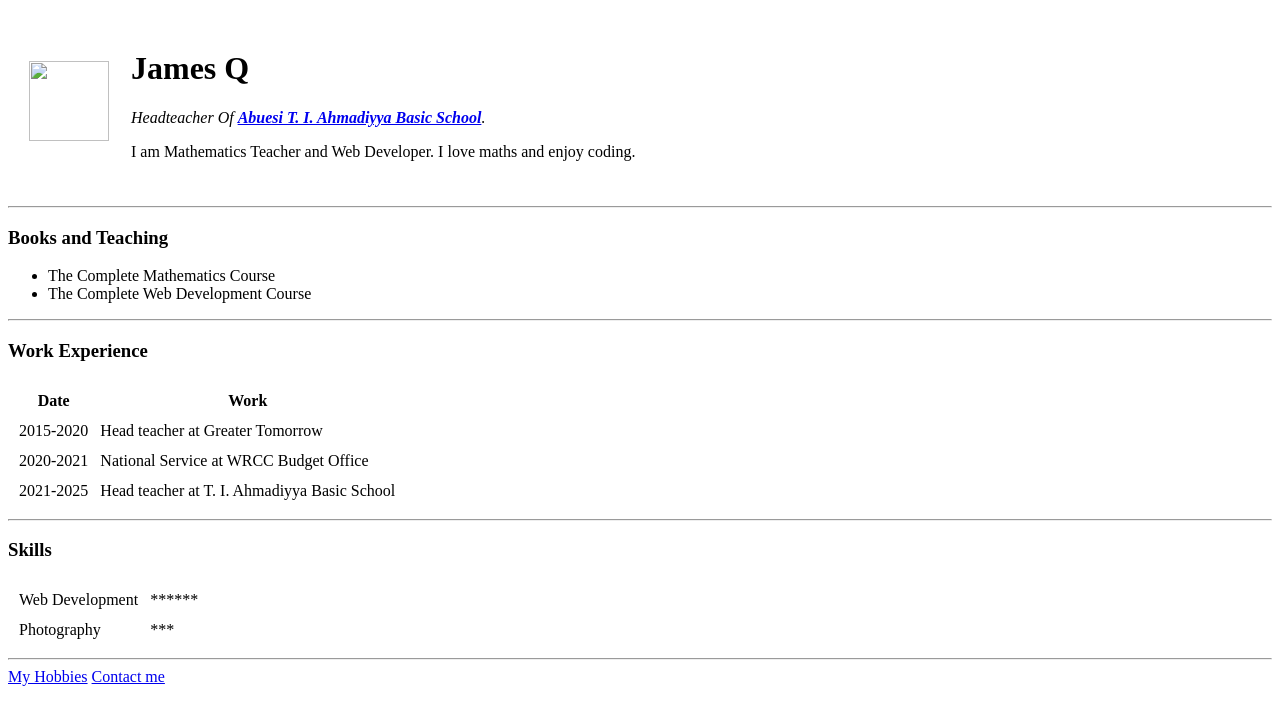
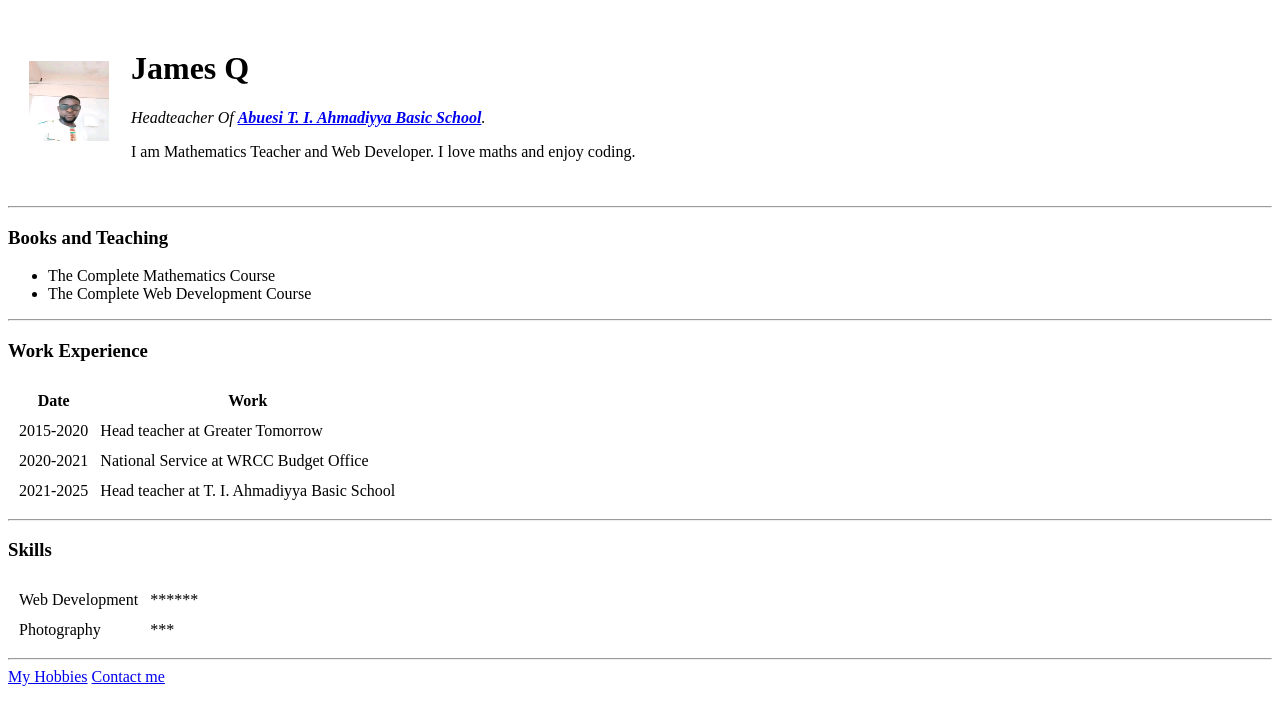
Before and after one commit to Sharpbee233/cv, a plain HTML site: page index.html in a window 1280 px wide. Drawn offline with Linux system fonts and the light colour scheme.

Commit message:
Add files via upload

```diff
--- a/index.html
+++ b/index.html
@@ -9,7 +9,7 @@
 <body>
   <table cellspacing="20px">
     <tr>
-      <td><img src="images/james.jpg" width="80px" height="80px"></td>
+      <td><img src="james.jpg" width="80px" height="80px"></td>
       <td><h1>James Q</h1>
   <p><em>Headteacher Of <strong><a href="https://www.baya.co/tiahmadiyyapreparatory">Abuesi T. I. Ahmadiyya Basic School</a></strong>.</em></p>
   <p>I am Mathematics Teacher and Web Developer. I love maths and enjoy coding.</p></td>
```
